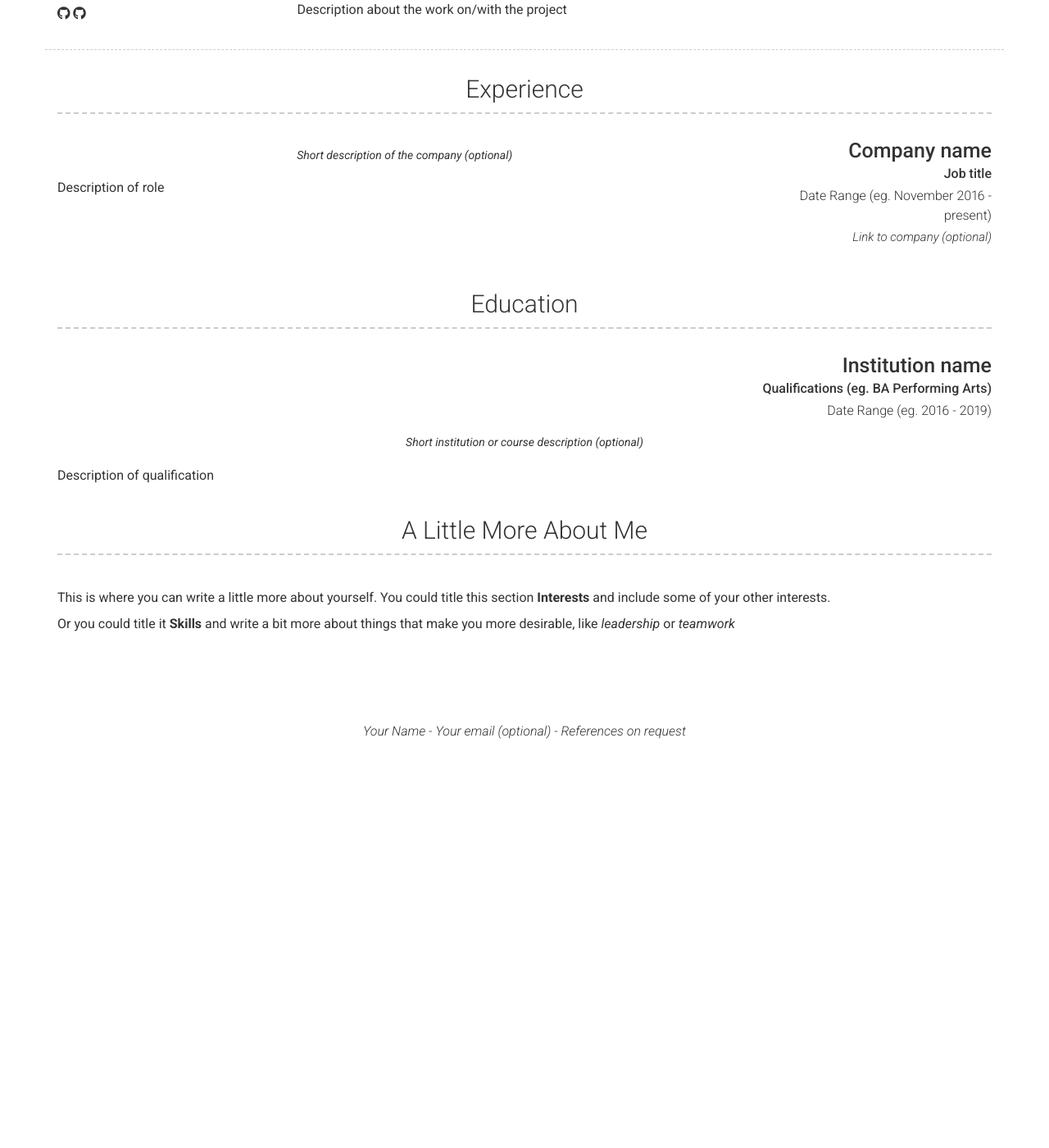
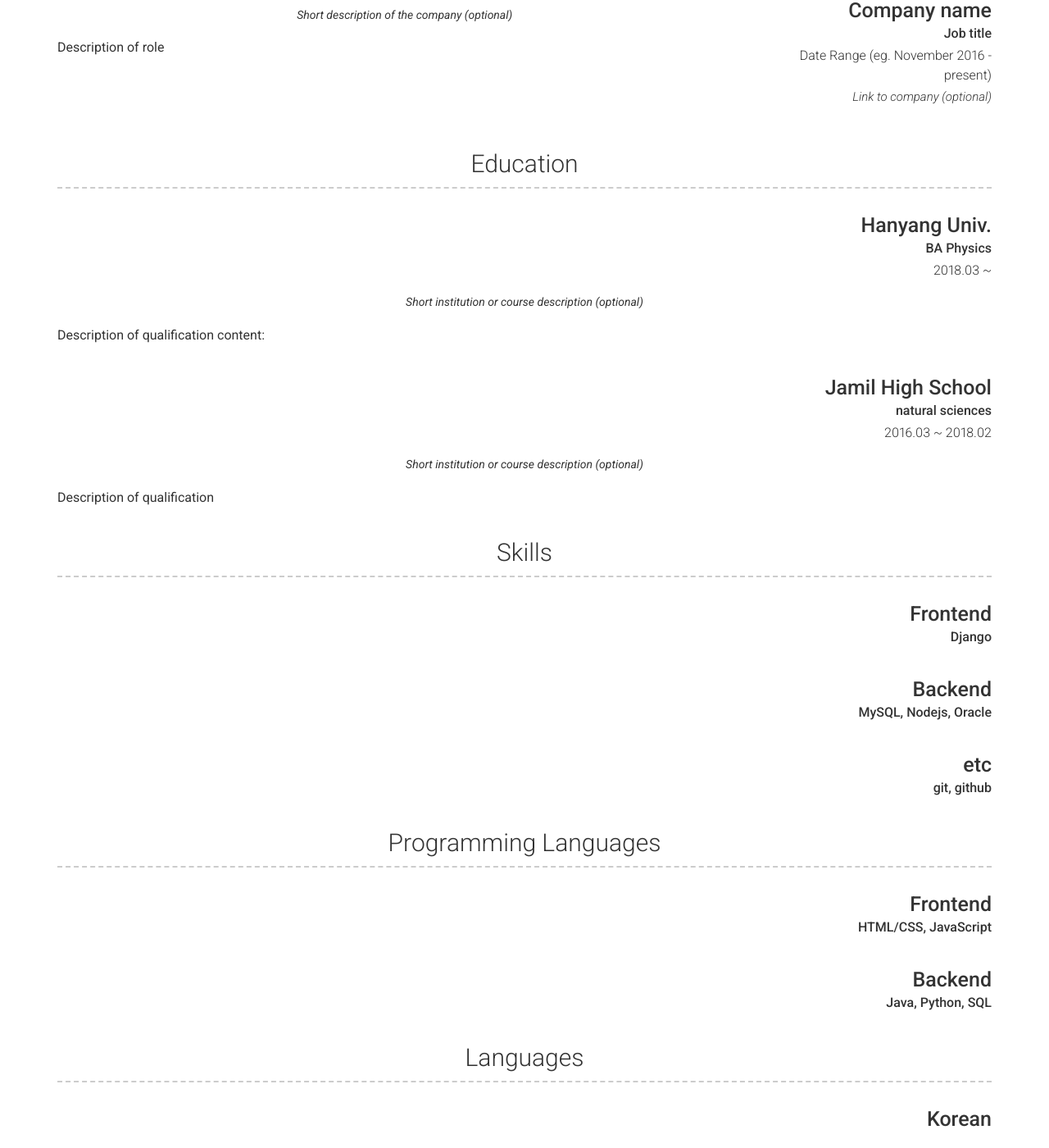
Before and after one commit to J1-park/myresume, a Jekyll site: the page built from index.md, in a window 1280 px wide and 1400 px high, scrolled down 1226 px. Shown: the whole window at 82% size. Built offline with Jekyll 4.4.1, drawn with Linux system fonts in a browser that asks for light colours; nearby versions of some CDN libraries; before the commit the page ends 2138 px from its top, so only the background shows below that; some of the changed text lies outside the part shown.

Commit message:
no message

```diff
--- a/_config.yml
+++ b/_config.yml
@@ -6,32 +6,32 @@ repository: Git repository where your resume will be hosted, only required if yo
 version: 2
 
 # Personal info
-name: Your Name
-title: Your job title
-email: Your email (optional)
+name: 박제원
+title: Physicist, Programer
+email: jerry806@naver.com
 # email_title: Email (Email title override)
-phone: Your phone number (optional)
+phone: +82-10-3762-2105
 # phone_title: Phone (Phone title override)
-website: Your website (eg. https://google.com)(optional)
+website:
 # website_title: Web (Website title override)
 
 # Dark Mode (true/false/never)
 darkmode: false
 
 # Social links
-twitter_username: jekyllrb
-github_username:  jekyll
-stackoverflow_username: "00000001"
-dribbble_username: jekyll
-facebook_username: jekyll
-flickr_username: jekyll
-instagram_username: jekyll
-linkedin_username: jekyll
-xing_username: jekyll
-pinterest_username: jekyll
-youtube_username: jekyll
-orcid_username: 0000-0000-0000-0000
-googlescholar_username: D847cGsAAAAJ
+twitter_username:
+github_username:  J1-park
+stackoverflow_username:
+dribbble_username:
+facebook_username: J1par
+flickr_username:
+instagram_username: j1_p4rk
+linkedin_username:
+xing_username:
+pinterest_username:
+youtube_username:
+orcid_username:
+googlescholar_username:
 
 # Additional icon links
 additional_links:
@@ -50,7 +50,7 @@ additional_links:
 
 # About Section
 # about_title: About Me (Use this to override about section title)
-about_profile_image: Directory of profile image (eg. images/profile.jpg)
+about_profile_image: images/profile.png
 about_content: | # this will include new lines to allow paragraphs
   Write an awesome description about yourself here, this supports markdown, so you can add [links](http://foobar.com) and highlight things <mark>like this</mark>.
 
@@ -97,19 +97,51 @@ content:
     layout: list
     content:
       - layout: top-right
-        title: Institution name
-        sub_title: Qualifications (eg. BA Performing Arts)
-        caption: Date Range (eg. 2016 - 2019)
+        title: Hanyang Univ.
+        sub_title: BA Physics
+        caption: 2018.03 ~
+        quote: >
+          Short institution or course description (optional)
+        description: | # this will include new lines to allow paragraphs
+          Description of qualification    content:
+      - layout: top-right
+        title: Jamil High School
+        sub_title: natural sciences
+        caption: 2016.03 ~ 2018.02
         quote: >
           Short institution or course description (optional)
         description: | # this will include new lines to allow paragraphs
           Description of qualification
-  - title: A Little More About Me
-    layout: text
-    content: | # this will include new lines to allow paragraphs
-      This is where you can write a little more about yourself. You could title this section **Interests** and include some of your other interests.
 
-      Or you could title it **Skills** and write a bit more about things that make you more desirable, like *leadership* or *teamwork*
+  - title: Skills
+    layout: list
+    content:
+      - layout: top-right
+        title: Frontend
+        sub_title: Django
+      - layout: top-right
+        title: Backend
+        sub_title: MySQL, Nodejs, Oracle
+      - layout: top-right
+        title: etc
+        sub_title: git, github
+
+  - title: Programming Languages
+    layout: list
+    content:
+      - layout: top-right
+        title: Frontend
+        sub_title: HTML/CSS, JavaScript
+      - layout: top-right
+        title: Backend
+        sub_title: Java, Python, SQL
+  - title: Languages
+    layout: list
+    content:
+      - layout: top-right
+        title: Korean
+      - layout: top-right
+        title: English
 
 # Footer
 footer_show_references: true
```
Also changed, not shown: images/profile.png (added).
